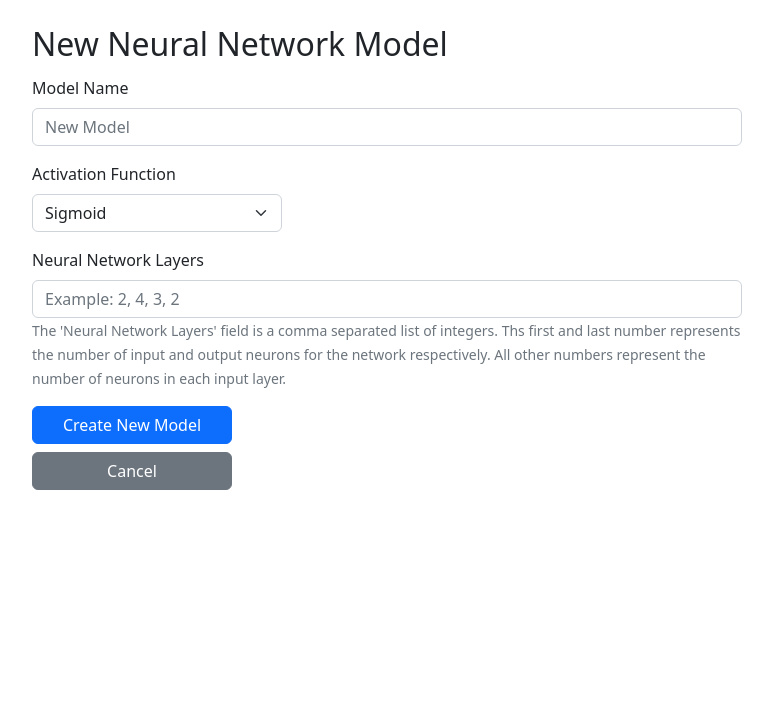
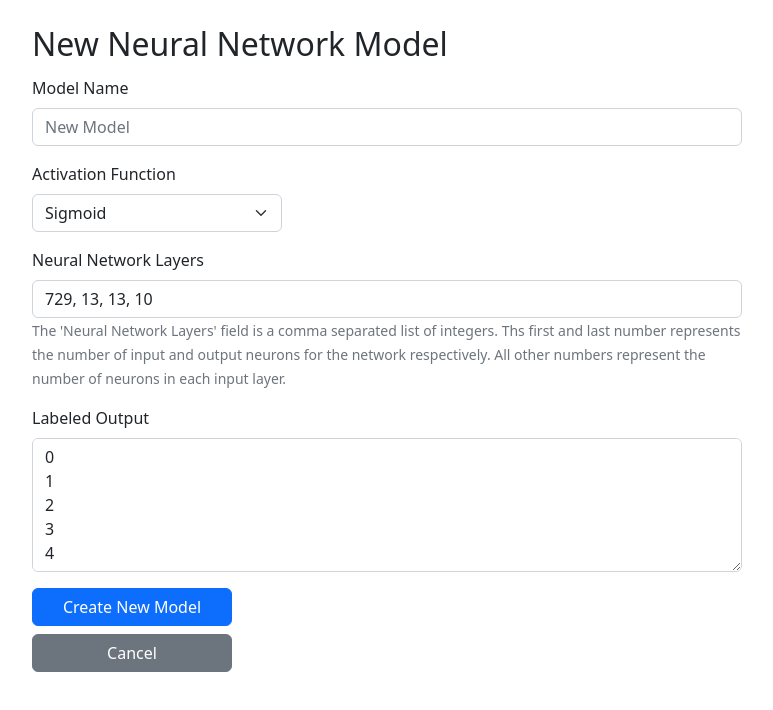
Before and after one commit to patrickTumulty/mlgrid, a React (Create React App) app in the folder mlapp/: page / in a window 1280 px wide. Both pictures are taken after a click on the button "New". Shown: the top 710 px of the page, without its empty margins (253-1026 px from the left). Built offline with nearby package versions, Linux system fonts and the light colour scheme; no server answers.

Commit message:
Add UI for setting model output labels

```diff
--- a/mlapp/src/NewModelPage.js
+++ b/mlapp/src/NewModelPage.js
@@ -18,7 +18,10 @@ class NewModelPage extends Component {
         this.activationFunctionRef.current = "1";
 
         this.networkLayersRef = React.createRef();
-        this.newModelNameRef.current = "";
+        this.networkLayersRef.current = "729, 13, 13, 10";
+
+        this.labeledOutputRef = React.createRef();
+        this.labeledOutputRef.current = "0\n1\n2\n3\n4\n5\n6\n7\n8\n9";
 
         this.state = {
             errorText: ""
@@ -30,21 +33,47 @@ class NewModelPage extends Component {
             <div style={{display: "flex", justifyContent: "center"}}>
                 <Form style={{textAlign: "left", width: 750, padding: 20}}>
                     <Form.Label style={{fontSize: "24pt"}}>New Neural Network Model</Form.Label>
+                    {this.createModelNameTextInput()}
+                    {this.createActivationFunctionChoiceBox()}
+                    {this.createNeuralNetworkLayersTextInput()}
+                    {this.createLabeledOutputTextArea()}
+                    {this.createControlButtons()}
+                    {this.errorLabel()}
+                </Form>
+            </div>
+        );
+    }
+
+    createModelNameTextInput() {
+        return (
             <Form.Group className="mb-3" controlId="newModelForm.modelName">
                 <Form.Label>Model Name</Form.Label>
-                        <Form.Control ref={this.newModelNameRef} type="text" placeholder="New Model" />
+                <Form.Control ref={this.newModelNameRef} type="text" placeholder="New Model"/>
             </Form.Group>
+        );
+    }
+
+    createActivationFunctionChoiceBox() {
+        return (
             <Form.Group className="mb-3" controlId="newModelForm.activationFunction">
                 <Form.Label>Activation Function</Form.Label>
-                        <Form.Select ref={this.activationFunctionRef} aria-label="Default select example" size="md" style={{width: 250}}>
+                <Form.Select ref={this.activationFunctionRef} aria-label="Default select example" size="md"
+                             style={{width: 250}}>
                     <option value={1}>Sigmoid</option>
                     <option value={2}>ReLU</option>
                     <option value={3}>Tanh</option>
                 </Form.Select>
             </Form.Group>
+        );
+
+    }
+
+    createNeuralNetworkLayersTextInput() {
+        return (
             <Form.Group className="mb-3" controlId="newModelForm.layers">
                 <Form.Label controlId="newModelForm.layers">Neural Network Layers</Form.Label>
-                        <Form.Control ref={this.networkLayersRef} type="text" placeholder="Example: 2, 4, 3, 2"/>
+                <Form.Control ref={this.networkLayersRef} type="text"
+                              defaultValue={this.networkLayersRef.current.toString()}/>
                 <Form.Text controlId="newModelForm.layersDescriptor" muted>
                     The 'Neural Network Layers' field is a comma separated list of integers.
                     Ths first and last number represents the number of input and output
@@ -52,17 +81,35 @@ class NewModelPage extends Component {
                     number of neurons in each input layer.
                 </Form.Text>
             </Form.Group>
+        );
+    }
+
+    createLabeledOutputTextArea() {
+        return (
+            <Form.Group className="mb-3" controlId="newModelForm.labeledOutput">
+                <Form.Label>Labeled Output</Form.Label>
+                <Form.Control ref={this.labeledOutputRef} as="textarea" rows={5}
+                              defaultValue={this.labeledOutputRef.current.toString()}/>
+            </Form.Group>
+        );
+    }
+
+    createControlButtons() {
+        return (
             <Stack style={{width: 200}} gap={2}>
                 <Button onClick={() => this.createNewModelButtonClicked()}>Create New Model</Button>
                 <Button variant="secondary" onClick={() => this.navigateBackToStart()}>Cancel</Button>
             </Stack>
+        );
+    }
+
+    errorLabel() {
+        return (
             <Form.Group className="mb-3">
                 <Form.Text controlId="newModelForm.errorText" style={{color: "red"}}>
                    {this.state.errorText}
                 </Form.Text>
             </Form.Group>
-                </Form>
-            </div>
         );
     }
 
@@ -79,6 +126,7 @@ class NewModelPage extends Component {
                 this.setErrorMessage("No model name defined");
                 return;
             }
+            modelName = modelName.replaceAll(" ", "_");
 
             let activationFunction = parseInt(this.activationFunctionRef.current.value, 10);
             let networkLayers = [];
@@ -94,7 +142,13 @@ class NewModelPage extends Component {
                 return;
             }
 
-            let result = this.client.newModel(modelName, networkLayers, activationFunction);
+            let outputLabels = this.labeledOutputRef.current.value.split("\n");
+            if (networkLayers[networkLayers.length - 1] !== outputLabels.length) {
+                this.setErrorMessage(`Incorrect number of output labels. Labels=${outputLabels.length} OutputNeurons=${networkLayers[networkLayers.length - 1]}`);
+                return;
+            }
+
+            let result = this.client.newModel(modelName, networkLayers, activationFunction, outputLabels);
             if (result === undefined) {
                 this.setErrorMessage("Error. Something went wrong. IDK");
                 return;
--- a/mlapp/src/REST/MLDaemonRESTClient.js
+++ b/mlapp/src/REST/MLDaemonRESTClient.js
@@ -15,11 +15,12 @@ export default class MLDaemonRESTClient
         return JSON.parse(this.client.get("/get-models").responseText);
     }
 
-    newModel(modelName, networkLayers, activationFunction) {
+    newModel(modelName, networkLayers, activationFunction, outputLabels) {
         let json = {
             model_name: modelName,
             layer_neurons: networkLayers,
-            activation_function_id: activationFunction
+            activation_function_id: activationFunction,
+            layer_output_labels: outputLabels
         };
         return this.client.post("/new-model", json);
     }
```
Also changed, not shown: 1 other file (tests, documents, lock files or other folders). Lines whose indentation alone changed are shown as unchanged.
